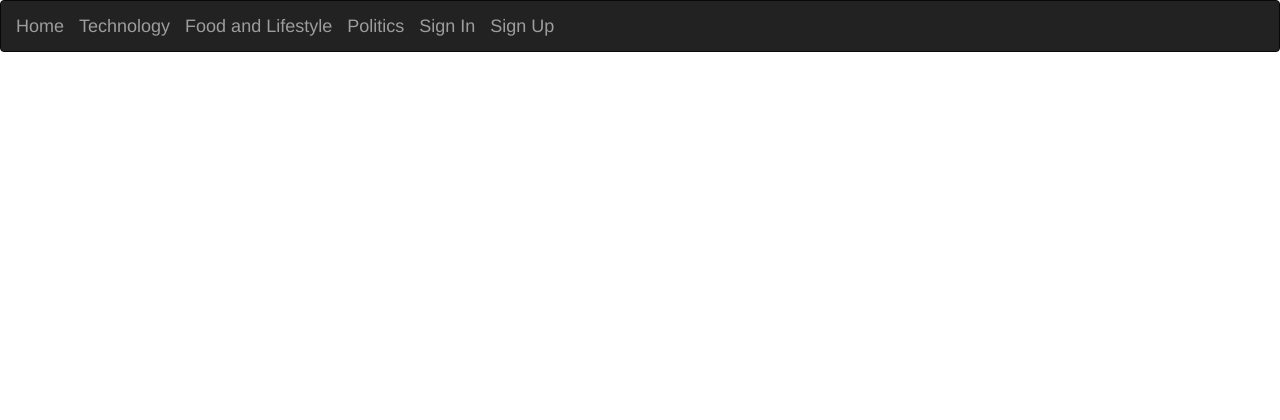
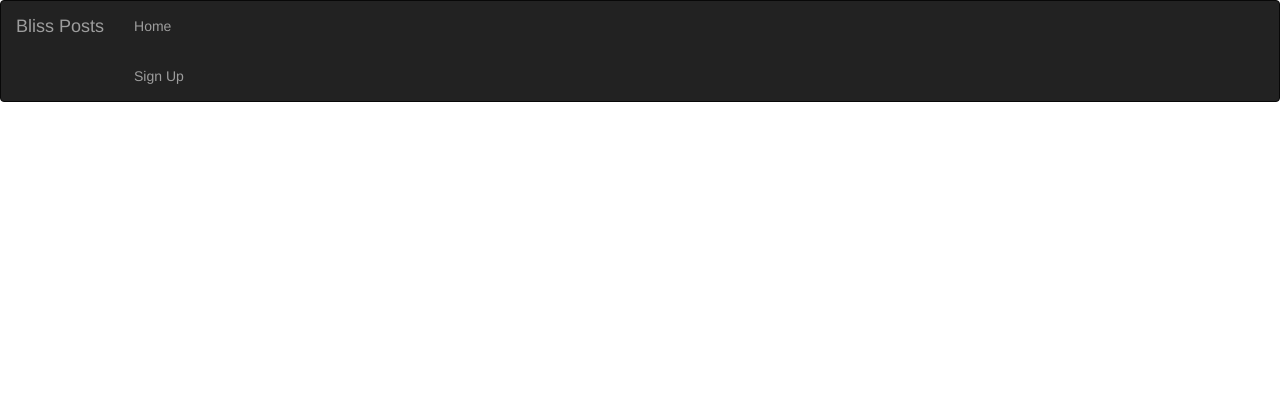
Before and after one commit to VirginiaNdungu1/Bliss-Posts, a Flask app: page / in a window 1280 px wide. Shown: the top 420 px of the page. Run offline with Flask 2, Linux system fonts and the light colour scheme; some libraries are stand-ins or nearby versions.

Commit message:
Add links to Sign up Page

```diff
--- a/app/templates/navbar.html
+++ b/app/templates/navbar.html
@@ -8,26 +8,26 @@
     <div class="navbar navbar-inverse">
       <div class="container-fluid">
         <div class="navbar-header">
-          <button type="button" class="navbar-toggle" data-to-toggle="collapse" data-target=".navbar-collapse">
+          <button type="button" class="navbar-toggle" data-toggle="collapse" data-target=".navbar-collapse">
             <span class="sr-only">Toggle navigation</span>
             <span class="icon-bar"></span>
             <span class="icon-bar"></span>
             <span class="icon-bar"></span>
           </button>
-          <a class="navbar-brand active" href="/">Home</a>
-          <a class="navbar-brand" href="/">Technology</a>
-          <a class="navbar-brand" href="/">Food and Lifestyle</a>
-          <a class="navbar-brand" href="/">Politics</a>
-          <a class="navbar-brand" href="/">Sign In</a>
-          <a class="navbar-brand" href="/">Sign Up</a>
+          <a class="navbar-brand active" href="/">
+            Bliss Posts
+          </a>
         </div>
         <div class="navbar-collapse collapse">
-          <!-- <ul class="nav navbar-nav">
+          <ul class="nav navbar-nav">
             <li>
-              <a class="active" href="/">Home</a>
+              <a href="/">Home</a>
+              <a href="{{ url_for('auth.register') }}">Sign Up</a>
             </li>
-          </ul> -->
+          </ul>
+
         </div>
+
       </div>
     </div>
   </body>
```
